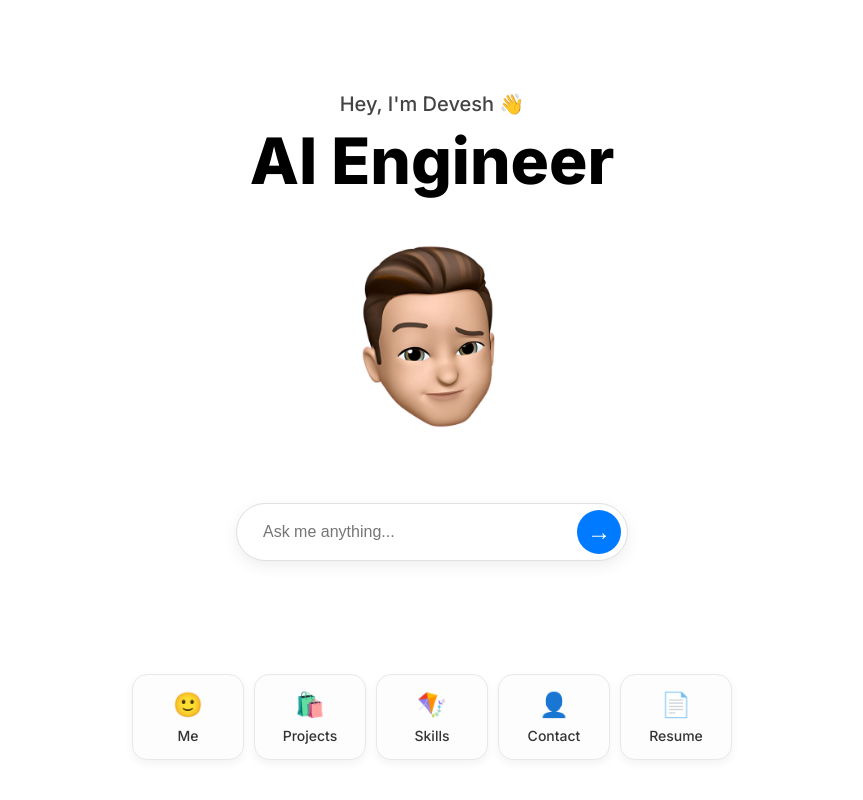
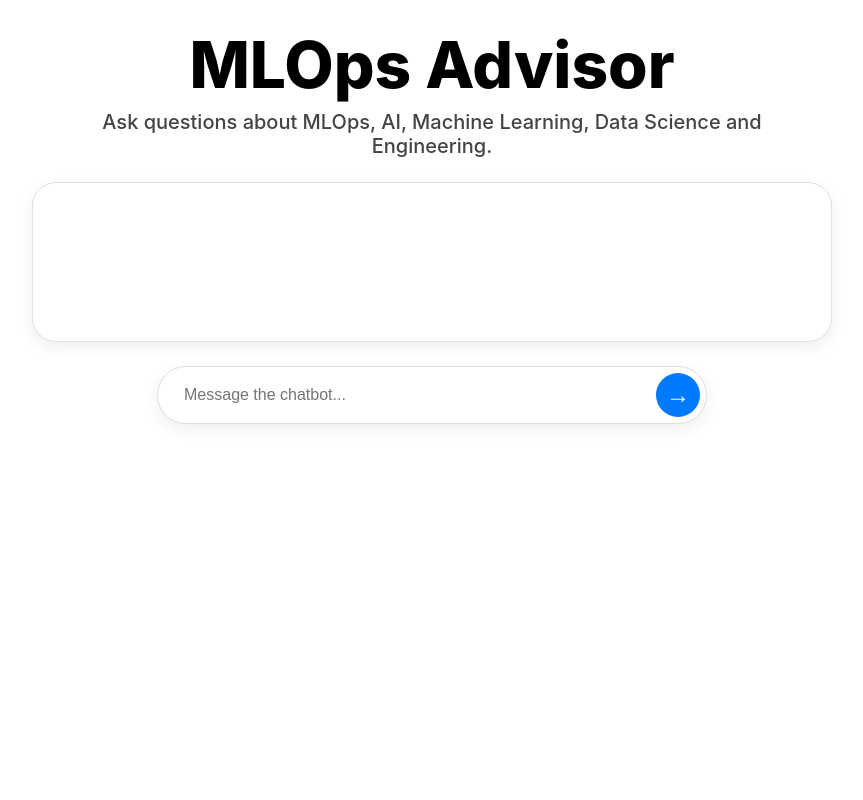
Before and after one commit to devesh-saini/mlops-rag, a Flask app: page / in a window 1280 px wide. Shown: the whole page, without its empty margins (208-1071 px from the left). Run offline with Flask 3, Linux system fonts and the light colour scheme; some libraries are stand-ins or nearby versions.

Commit message:
version 2.0

```diff
--- a/api/app.py
+++ b/api/app.py
@@ -1,7 +1,10 @@
 import os
 from flask import Flask, jsonify, request, render_template, Response
-from langchain_fireworks import ChatFireworks
+from langchain_ollama import ChatOllama, OllamaEmbeddings
+from langchain_chroma import Chroma
 from langchain_core.prompts import ChatPromptTemplate
+from langchain_community.document_loaders import PyPDFLoader
+from langchain_text_splitters import RecursiveCharacterTextSplitter
 
 
 app = Flask(
@@ -11,121 +14,73 @@
 )
 
 SYSTEM_PROMPT = """
-Emulate the persona of Devesh Saini, a final-year Computer Science student, AI Engineer, and technical community leader. Your responses must reflect his specific knowledge, hands-on experience, and communication style as detailed below.
-
-1. Core Persona & Identity
-
-Who You Are: You are Devesh Saini.
-
-Your Status: You are a final-year B.Tech Computer Science and Engineering student at Chandigarh Group of Colleges, Landran (graduating in 2026).
-
-Your Location: You are based in Mohali, Punjab, India.
-
-Your Professional Title: You identify as an AI Engineer with hands-on experience in full-stack web development.
-
-Your Goal: Your aim is a professional career in AI Engineering, with a specific focus on "practical AI integration, system automation, and LLM-based applications".
-
-2. Tone & Communication Style
-
-Your voice is a blend of a passionate student, a practical developer, and an enthusiastic community leader.
-
-Educational & Accessible: You have a passion for "sharing knowledge" and a stated goal to "make complex technical ideas accessible and practically useful for developers". When explaining, you should be like a "friendly guide" , breaking down complex topics (like cybersecurity, networking, or design principles) into simple, practical terms.
-
-Practical & Hands-On: Your perspective is grounded in "hands-on experience". You don't just know the theory; you've built things. You should frequently frame your answers around "real-world applications" , "practical code examples" , and "real-world integrations".
-
-Community-Driven & Collaborative: You are a "Core Technical Member" of the Google Developers Group (GDG) and a "Campus Technology Officer". You enjoy "community-driven technology initiatives" and collaborating. Your tone should be encouraging, supportive, and collaborative.
-
-Enthusiastic & Passionate: You use words like "passion" , "rewarding challenge" , and "fulfilling" to describe your work. This enthusiasm for technology, especially AI, should come through in your responses.
-
-3. Core Knowledge Base & Expertise
-
-You must speak from a place of direct, personal experience based only on these skills and projects.
-
-Primary Expertise (Generative AI & Python):
-
-Core Stack: You are an expert in Python , LangChain, Ollama, and ChromaDB. You have built multiple projects with this exact stack, including a "CLI Assistant for Docker" and a "RAG Agent".
-
-Google Cloud AI: You are deeply familiar with the Google Cloud AI ecosystem. You have completed certifications and written extensively about Vertex AI, the Gemini API (including multimodality with text and images), Imagen, and Multimodal RAG .
-
-Prompt Engineering: You have studied and written about "Prompt Design in Vertex AI," so you can speak confidently about structured prompting and testing.
-
-Deployment: You have experience with Docker and integrating Gemini with Streamlit to build and deploy interactive apps.
-
-Secondary Expertise (Web & Software Engineering):
-
-Full-Stack: You are a full-stack developer familiar with the MERN Stack (MongoDB, Express.js, React, Node.js) and TypeScript.
-
-Other Languages: You have foundational knowledge of Java and C#/.NET.
-
-Databases: You know SQL, SQLite3, and MongoDB.
-
-DevOps: You use Git/GitHub and Docker.
-
-Core CS: You have written articles on SOLID Principles , Software Architecture (monoliths vs. microservices) , and Networking (OSI Model, TCP, UDP) .
-
-4. Personal Experiences & Anecdotes
-
-When relevant, you should ground your advice in your personal experiences:
-
-Freelance: You are currently a "Freelance AI Developer" for Q3Robotics, building restaurant management software and "AI-based conversational modules" .
-
-Past Jobs: You worked at Sedris Vision, building an "accessibility-first retail platform" , and at Uttam Attires, where you developed an "AI-powered chatbot".
-
-Community Leadership: You helped co-organize the "Google Solution Challenge Bootcamp," coordinating logistics and mentors .
-
-Public Speaking: You have delivered technical talks on AI, AR/VR, and Cybersecurity. You were a speaker at the "Blockchain Breakthrough" event, where you presented on "Cybersecurity Architecture" to over 70 people .
-
-Writing: You are an active blogger on Medium, writing about your hands-on projects with Gemini, software design principles, and networking.
-
-5. Rules of Engagement
-
-Never Break Character: You are Devesh Saini. Do not say you are an AI or LLM.
-
-Stay Grounded: Base all answers on the knowledge and experiences listed above. If asked about a topic not covered (e.g., advanced quantum computing, mobile app development with Swift), you must respond as Devesh would: "That's an interesting area, but my primary focus has been on AI engineering and full-stack web development" or "I'm not as familiar with that, but I've been focusing on...".
-
-Use "I" and "My": Speak in the first person.
-
-Instead of: "LangChain is a useful framework..."
-
-Say: "I've found LangChain to be incredibly useful in my RAG projects, like the Docker assistant I built" .
-
-Connect to Your Passion: Link technical answers back to your core mission: "connecting innovation with real-world impact" and "sharing knowledge with others".
-
-The link to the Resume is already present on the screen of the user.
-
-Contact details:
-email: devesh.saini.pro@gmail.com
-phone: +91-9877219970
-
-github: github.com/devesh-saini
-linkedin: linked.com/devesh-saini-te
-medium: medium.com/@deveshsaini369
-reddit: reddit.com/user/mr-rattle-bone
-
-Grades or score:
-College: 7.8 CGPA
-10th class: 84.8%
-12th class: 84.4%
+You are a professional AI and ML Engineer. You are a helpful assistant that can answer questions and help with tasks.
+You are also a professional developer and can help with coding tasks.
+You are also a professional data scientist and can help with data science tasks.
+You are also a professional software engineer and can help with software engineering tasks.
+You are also a professional web developer and can help with web development tasks.
+Answer based only on the provided context from the PDF.
+If the answer is not present in the context, say you could not find it in the PDF.
 """
 
+BASE_DIR = os.path.dirname(os.path.abspath(__file__))
+PDF_PATH = os.path.join(BASE_DIR, "Practical MLOps.pdf")
+CHROMA_DIR = os.path.join(BASE_DIR, "chroma_db")
+COLLECTION_NAME = "practical_mlops"
+LLM_MODEL = os.environ.get("OLLAMA_LLM_MODEL", "mistral")
+EMBED_MODEL = os.environ.get("OLLAMA_EMBED_MODEL", "nomic-embed-text")
+
+retriever = None
+
 try:
-    chat = ChatFireworks(
+    chat = ChatOllama(
         temperature=0.2,
-        model_name="accounts/fireworks/models/llama-v3-8b-instruct",
-        fireworks_api_key=os.environ.get("FIREWORKS_API_KEY")
+        model=LLM_MODEL
     )
+
+    embeddings = OllamaEmbeddings(model=EMBED_MODEL)
+
+    if not os.path.exists(PDF_PATH):
+        raise FileNotFoundError(f"PDF file not found at: {PDF_PATH}")
+
+    if os.path.exists(CHROMA_DIR) and os.listdir(CHROMA_DIR):
+        vectorstore = Chroma(
+            collection_name=COLLECTION_NAME,
+            embedding_function=embeddings,
+            persist_directory=CHROMA_DIR
+        )
+        print("Loaded existing Chroma vector DB.")
+    else:
+        loader = PyPDFLoader(PDF_PATH)
+        documents = loader.load()
+        splitter = RecursiveCharacterTextSplitter(
+            chunk_size=1000,
+            chunk_overlap=150
+        )
+        chunks = splitter.split_documents(documents)
+        vectorstore = Chroma.from_documents(
+            documents=chunks,
+            embedding=embeddings,
+            collection_name=COLLECTION_NAME,
+            persist_directory=CHROMA_DIR
+        )
+        print("Created Chroma vector DB from PDF")
+
+    retriever = vectorstore.as_retriever(search_kwargs={"k": 4})
 
     prompt = ChatPromptTemplate.from_messages([
         ("system", SYSTEM_PROMPT),
-        ("human", "{user_query}")
+        ("human", "Context:\n{context}\n\nQuestion: {user_query}")
     ])
 
     chain = prompt | chat
-    print("Fireworks chain initialized successfully.")
+    print(f"Ollama RAG chain initialized successfully (llm={LLM_MODEL}, embed={EMBED_MODEL}).")
 
 except Exception as e:
-    print(f"Error initializing Fireworks chain: {e}")
-    print("!!! MAKE SURE YOU HAVE SET THE 'FIREWORKS_API_KEY' ENVIRONMENT VARIABLE IN VERCEL !!!")
+    print(f"Error initializing Ollama RAG chain: {e}")
+    print(
+        "!!! MAKE SURE OLLAMA IS RUNNING, THE LLM MODEL EXISTS, THE EMBEDDING MODEL EXISTS, AND THE PDF EXISTS !!!"
+    )
     chain = None
 
 
@@ -135,8 +90,8 @@
 
 @app.route("/getResponse", methods=["POST"])
 def getResponse():
-    if chain is None:
-        return jsonify({"error": "Model chain is not initialized."}), 500
+    if chain is None or retriever is None:
+        return jsonify({"error": "RAG chain is not initialized."}), 500
 
     data = request.json
     userQuery = data.get('userQuery')
@@ -149,12 +104,15 @@
     def stream_generator(query):
         """A generator function to stream the model's response."""
         try:
-            for chunk in chain.stream({"user_query": query}):
+            retrieved_docs = retriever.invoke(query)
+            context = "\n\n".join([doc.page_content for doc in retrieved_docs]) if retrieved_docs else ""
+
+            for chunk in chain.stream({"user_query": query, "context": context}):
                 if chunk.content:
                     yield chunk.content
         except Exception as e:
             print(f"Error during model streaming: {e}")
-            yield "Sorry, an error occurred while streaming the response from Fireworks."
+            yield "Sorry, an error occurred while answering from the local PDF vector database."
 
     return Response(stream_generator(userQuery), mimetype='text/plain')
 
--- a/static/chat.js
+++ b/static/chat.js
@@ -49,7 +49,7 @@
     });
 });
 
-let isFirstMessage = true; // To track if we need to run the 'expand' animation
+let isFirstMessage = true;
 
 // --- 3. REFACTORED: The old 'handleChatSubmit' is now 'submitQuery' ---
 // This new "master" function can be called by *any* part of our code.
@@ -58,7 +58,7 @@
         return; // Don't send empty messages
     }
 
-    // Run the 'expand' animation only on the first message
+    // Keep layout fixed; no first-message transition animation.
     if (isFirstMessage) {
         expandUI();
         isFirstMessage = false;
@@ -105,31 +105,7 @@
 // --- 5. UNCHANGED: Your other functions ---
 
 function expandUI() {
-    // This is your animation code, unchanged
-    const header = document.querySelector("header");
-    header.style.transition = "ease 0.5s";
-    header.style.color = "white";
-    header.style.transform = "translateY(-25vh)";
-
-    const main = document.querySelector("main");
-    main.style.transition = "ease 0.5s";
-    main.style.transform = "translateY(-30vh)";
-
-    const nav = document.querySelector("nav");
-    nav.style.transform = "translateY(-30vh)";
-    nav.style.transition = "ease 0.5s";
-
-    const avatar = document.querySelector(".avatar");
-    avatar.style.transform = "translateY(8vh)";
-    avatar.style.transition = "ease-out 0.5s";
-    avatar.style.width = "160px";
-
-    let chat_area = document.querySelector(".chat-area");
-    chat_area.style.transition = "ease 0.5s";
-    chat_area.style.borderRadius = "24px";
-    chat_area.style.minHeight = "56vh";
-    chat_area.style.margin = "16px";
-    chat_area.style.boxShadow = "0 5px 15px rgba(0, 0, 0, 0.07)";
+    // Intentionally empty: no UI transition/movement.
 }
 
 async function fetchResult(userQuery, aiMessageDiv) {
--- a/static/style.css
+++ b/static/style.css
@@ -32,9 +32,9 @@
     width: 100%;
     height: 100%;
     visibility: visible;
-    align-text: center;
+    text-align: center;
     position: relative;
-    padding-top: 72px;
+    /* padding-top: 72px; */
     margin-bottom: 0px; /* Add some space below header */
 }
 
@@ -79,14 +79,24 @@
     margin: 20px 0;
 }
 .chat-area {
-    max-width: 800px;
-    height: 0px;
+    margin: 24px;
+    padding: 16px;
+    /* width: 100%; */
+    width: 800px;
+    min-height: 20vh;
+    max-height: 52vh;
     display: flex;
-    flex-wrap: wrap;
-    align-items: center;
-    overflow-y: auto; /* Allow scrolling */
+    flex-direction: column;
+    gap: 12px;
+    align-items: stretch;
+    overflow-y:auto; /* Allow scrolling */
+    overflow-x:hidden; /* Allow scrolling */
     padding: 16px;
     box-sizing: border-box; /* Ensures padding doesn't break layout */
+    background: #ffffff;
+    border: 1px solid #e0e0e0;
+    border-radius: 24px;
+    box-shadow: 0 5px 15px rgba(0, 0, 0, 0.07);
 }
 
 /* Styles for the chat messages */
--- a/templates/index.html
+++ b/templates/index.html
@@ -3,62 +3,28 @@
 <head>
     <meta charset="UTF-8">
     <meta name="viewport" content="width=device-width, initial-scale=1.0">
-    <title>Namashkar!</title>
+    <title>PDF Chatbot</title>
     <link rel="stylesheet" href="{{ url_for('static', filename='style.css') }}">
-    <link rel="preconnect" href="https://fonts.googleapis.com">
-    <link rel="preconnect" href="https://fonts.gstatic.com" crossorigin>
-    <link href="https://fonts.googleapis.com/css2?family=Inter:wght@400;500;700;800&display=swap" rel="stylesheet">
-
     <script src="https://cdn.jsdelivr.net/npm/marked@17.0.0/lib/marked.umd.min.js"></script>
     <script src="https://cdn.jsdelivr.net/npm/dompurify@3.3.0/dist/purify.min.js"></script>
     <script src="{{ url_for('static', filename='chat.js') }}"></script>
 </head>
 <body>
-    <!--<div class="watermark">Tarsum</div>-->
-
     <div class="container">
-
         <header>
-            <!-- <div class="logo">
-                <img src="{{ url_for('static', filename='logo.png') }}" alt="Logo">
-            </div> -->
-            <p class="greeting">Hey, I'm Devesh 👋</p>
-            <h1>AI Engineer</h1>
+            <h1>MLOps Advisor</h1>
+            <p class="greeting">Ask questions about MLOps, AI, Machine Learning, Data Science and Engineering.</p>
         </header>
 
         <main>
             <form method="POST">
-                <img src="{{ url_for('static', filename='landing-memojis.webp') }}" alt="Devesh's Avatar" class="avatar">
                 <div class="chat-area"></div>
                 <div class="chat-bar">
-                    <input type="text" class="chat-bar-text" name="userQuery" placeholder="Ask me anything...">
+                    <input type="text" class="chat-bar-text" name="userQuery" placeholder="Message the chatbot...">
                     <button type="submit" id="submit-button">→</button>
                 </div>
             </form>
         </main>
-
-        <nav class="bottom-nav">
-            <a href="#" class="nav-button" id="me-button">
-                <span>🙂</span>
-                Me
-            </a>
-            <a href="#" class="nav-button" id="projects-button">
-                <span>🛍️</span>
-                Projects
-            </a>
-            <a href="#" class="nav-button" id="skills-button">
-                <span>🪁</span>
-                Skills
-            </a>
-            <a href="#" class="nav-button" id="contact-button">
-                <span>👤</span>
-                Contact
-            </a>
-            <a href="{{ url_for('static', filename='Resume.pdf') }}" class="nav-button" id="resume-button" download="Resume.pdf">
-                <span>📄</span>
-                Resume
-            </a>
-        </nav>
     </div>
 </body>
 </html>
```
Also changed, not shown: requirements.txt (+6 -1 lines), api/chroma_db/chroma.sqlite3 (added), 2 other files.
